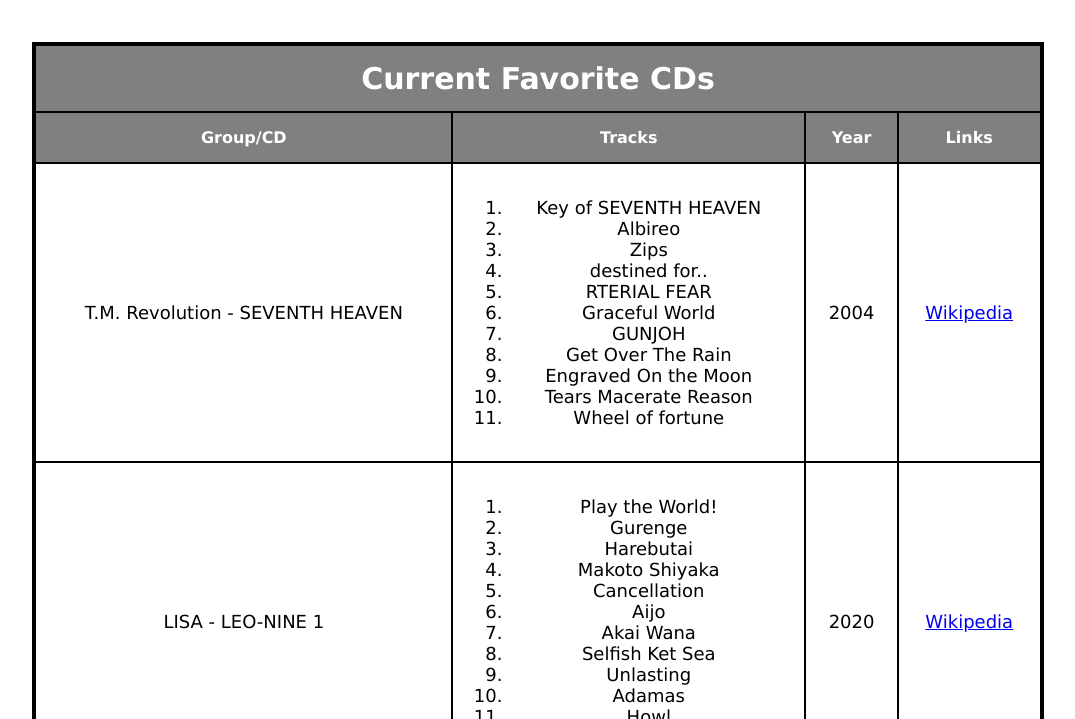
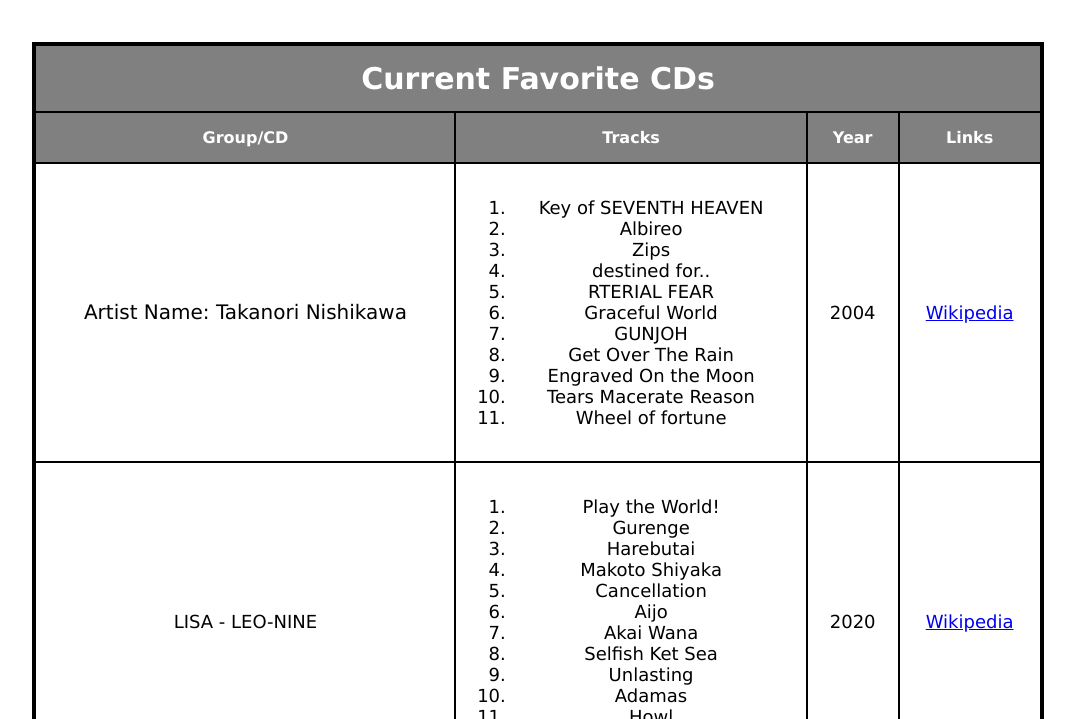
Before and after one commit to titanguitarman/INFO1311, a plain HTML site: page module6/music.html in a window 1280 px wide. In both pictures the pointer is over the element "T.M. Revolution - SEVENTH HEAVEN". Shown: the part 81-800 px from the top of the page, without its empty margins (102-1177 px from the left). Drawn offline with Linux system fonts and the light colour scheme.

Commit message:
Update music.html

```diff
--- a/module6/music.html
+++ b/module6/music.html
@@ -56,6 +56,16 @@
 				text-align: center;
 			}
 
+			#artistone:hover{
+			font-size: 0px;
+
+			}
+
+			#artistone:hover:after {
+				font-size: 20px;
+				content: 'Artist Name: Takanori Nishikawa';
+
+			}
 
 
 
@@ -77,7 +87,7 @@
 				<th>Links</th>
 			</tr>
 			<tr>
-				<td>T.M. Revolution - SEVENTH HEAVEN</td>
+				<td id="artistone"> T.M. Revolution - SEVENTH HEAVEN</td>
 				<td>
 					<ol>
 						<li>Key of SEVENTH HEAVEN</li>
@@ -97,7 +107,7 @@
 				<td><a href="https://en.wikipedia.org/wiki/Takanori_Nishikawa_discography#As_T.M.Revolution">Wikipedia</a></td>
 			</tr>
 			<tr>
-				<td>LISA - LEO-NINE 1</td>
+				<td>LISA - LEO-NINE</td>
 				<td>
 					<ol>
 						<li>Play the World!</li>
```
